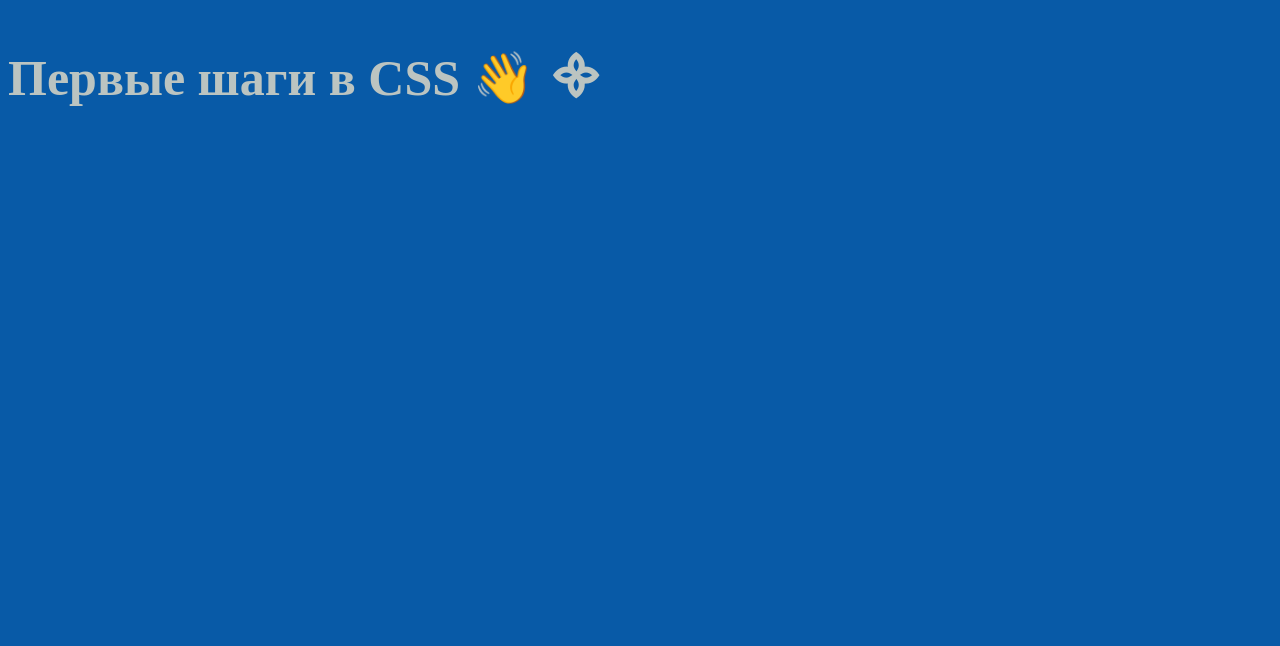
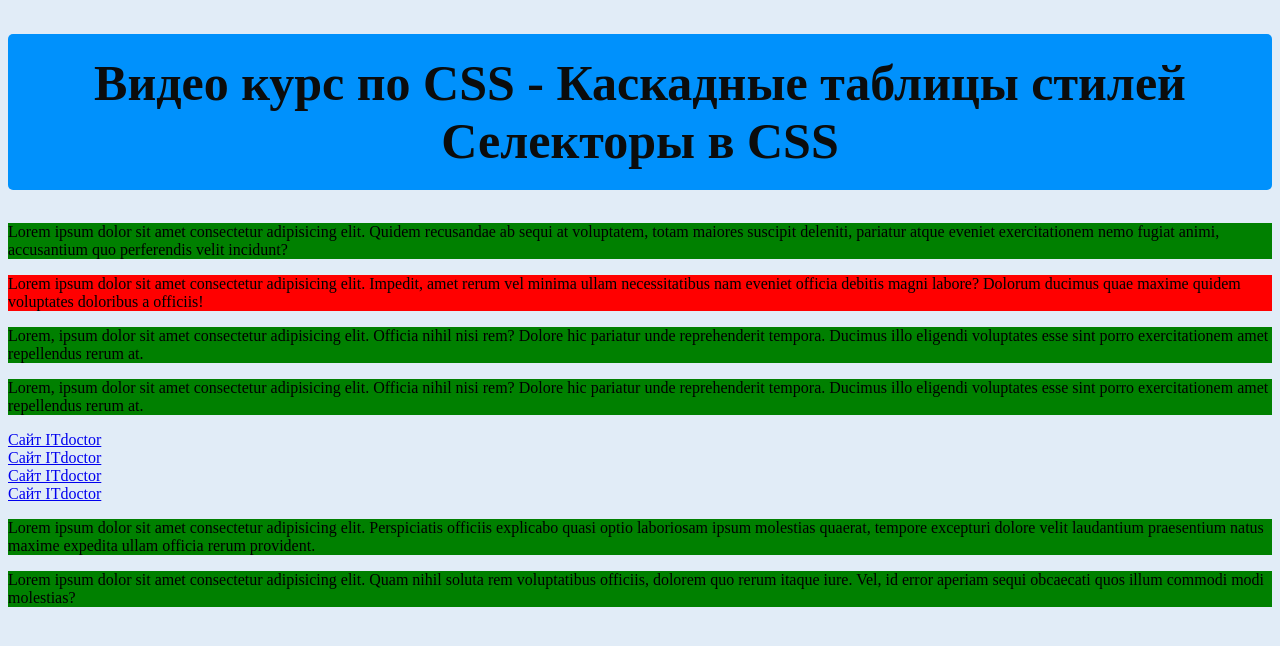
Before and after one commit to 52ivepub/CSS_HTML, a plain HTML site: page 01_index.html in a window 1280 px wide. Drawn offline with Linux system fonts and the light colour scheme.

Commit message:
#text 31/10/2024

```diff
--- a/01_index.html
+++ b/01_index.html
@@ -5,11 +5,40 @@
 	<meta name="viewport" content="width=device-width, initial-scale=1.0">
 	<link rel="stylesheet" href="01_main.css">
 	<title>Document</title>
+
+<style>
+	h1 {
+		text-align: center;
+		background: #0091fc;
+		border-radius: 5px;
+		padding: 20px;
+	}
+
+
+</style>
+
 </head>
 <body>
-	<section>
-		<h1>Первые шаги в CSS  👋 ᯽</h1>
-	</section>
+
+	<h1>Видео курс по CSS - Каскадные таблицы стилей<br> Селекторы в CSS</h1>
+
+<div>
+	<p>Lorem ipsum dolor sit amet consectetur adipisicing elit. Quidem recusandae ab sequi at voluptatem, totam maiores suscipit deleniti, pariatur atque eveniet exercitationem nemo fugiat animi, accusantium quo perferendis velit incidunt?</p>
+	<p id="text">Lorem ipsum dolor sit amet consectetur adipisicing elit. Impedit, amet rerum vel minima ullam necessitatibus nam eveniet officia debitis magni labore? Dolorum ducimus quae maxime quidem voluptates doloribus a officiis!</p>
+	<p class="msg">Lorem, ipsum dolor sit amet consectetur adipisicing elit. Officia nihil nisi rem? Dolore hic pariatur unde reprehenderit tempora. Ducimus illo eligendi voluptates esse sint porro exercitationem amet repellendus rerum at.</p>
+	<p class="msg txt">Lorem, ipsum dolor sit amet consectetur adipisicing elit. Officia nihil nisi rem? Dolore hic pariatur unde reprehenderit tempora. Ducimus illo eligendi voluptates esse sint porro exercitationem amet repellendus rerum at.</p>
+
+</div>
+
+<a href="http://itdoctor.xyz">Сайт ITdoctor</a><br>
+<a href="http://itdoctor.xyz">Сайт ITdoctor</a><br>
+<a href="http://itdoctor.xyz">Сайт ITdoctor</a><br>
+<a href="http://itdoctor.xyz">Сайт ITdoctor</a><br>
+
+<p class="msg txt">Lorem ipsum dolor sit amet consectetur adipisicing elit. Perspiciatis officiis explicabo quasi optio laboriosam ipsum molestias quaerat, tempore excepturi dolore velit laudantium praesentium natus maxime expedita ullam officia rerum provident.</p>
+<p class="msg-txt">Lorem ipsum dolor sit amet consectetur adipisicing elit. Quam nihil soluta rem voluptatibus officiis, dolorem quo rerum itaque iure. Vel, id error aperiam sequi obcaecati quos illum commodi modi molestias?</p>
+
+
 
 </body>
 </html>
--- a/01_main.css
+++ b/01_main.css
@@ -1,9 +1,19 @@
 h1 {
-	color: #bbc4c1;
+	color: #0b0c0c;
 	font-size: 50px;
+	font-family: serif;
 }
 
 body {
-	background-color: rgb(8, 90, 167);
+	background-color: rgb(225, 236, 247);
 
 }
+
+p {
+	font-family: 'Times New Roman', Times, serif;
+	background: green;
+}
+
+#text {
+	background-color: red;
+}
```
